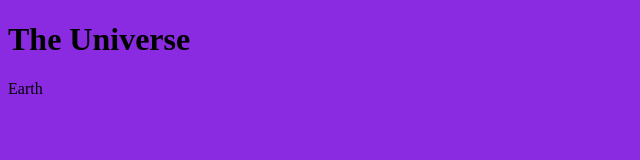
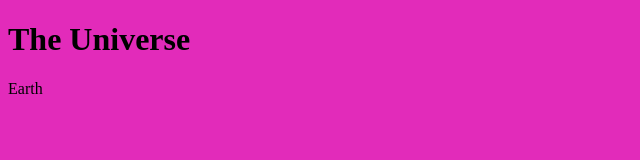
Before and after one commit to danikorv/Dani-Space, a plain HTML site: page index.html in a window 1280 px wide. Shown: the whole page, without its empty margins (0-640 px from the left). Drawn offline with Linux system fonts and the light colour scheme.

Commit message:
Update style.css

```diff
--- a/style.css
+++ b/style.css
@@ -1,3 +1,3 @@
 *{
-    background-color: blueviolet;
+    background-color: rgb(226, 43, 186);
 }
```
